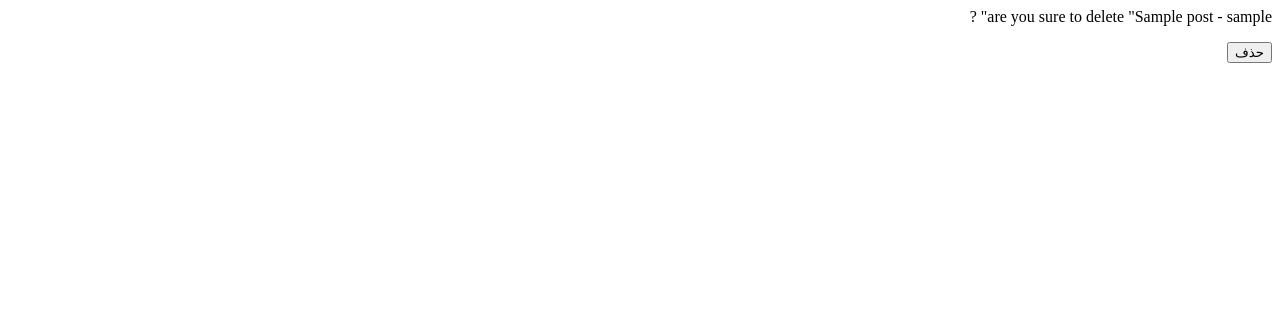
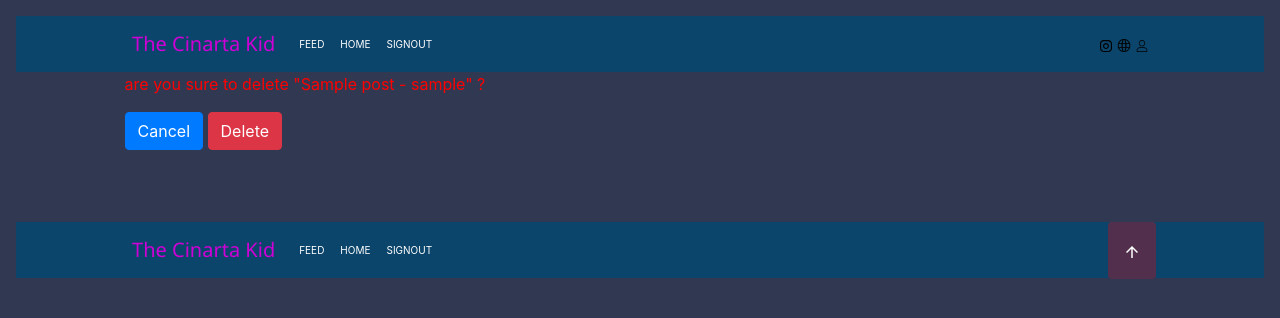
Before and after one commit to engiAsadi/IE-GalleryProject, a Django app: page /delete/1 in a window 1280 px wide. Shown: the top 318 px of the page. Run offline with Django 3.2, Linux system fonts and the light colour scheme; a user stored in the database is signed in; tables that the repository leaves empty hold one stand-in row (values such as "Sample post"); some libraries are stand-ins or nearby versions.

Commit message:
post confirm delete + next & prev page + post owner added

```diff
--- a/static/css/styles2.css
+++ b/static/css/styles2.css
@@ -108,7 +108,10 @@ footer {
     float: right;
 
 }
-
+.container {
+    max-width: 1920px;
+    width: 85%;
+}
 .vertical-menu {
     width: 15%;
     position: absolute;
--- a/templates/gallery/post_confirm_delete.html
+++ b/templates/gallery/post_confirm_delete.html
@@ -1,6 +1,23 @@
-<div dir="rtl">
+{% extends 'base.html' %}
+
+{% load static %}
+{% block title %}DELETE{% endblock %}
+
+
+{% block main %}
+
+
+
+<div class="container">
 	<form method="post">{% csrf_token %}
-        <p>are you sure to delete "{{object}}" ?</p>
-	    <input type="submit" value="حذف">
+        <p style="color: red;">are you sure to delete "{{object}}" ?</p>
+		<button class="btn btn-primary" onClick="javascript:history.go(-1);">Cancel</button>
+		<button type="submit" class="btn btn-danger">Delete</button>
 	</form>
 </div>
+<br><br><br>
+
+
+
+
+{% endblock %}
--- a/templates/gallery/post_detail.html
+++ b/templates/gallery/post_detail.html
@@ -25,7 +25,9 @@
 
                 <div class="col-sm-12" style="color: white; text-align: left; padding: 0; width: 100%; margin: 0;padding: 0; margin-bottom: 13%;">
                 <div style="text-align: left; font-size: 80%;">
-                    {{post.description}}
+                    {{post.description}}<br><hr>
+
+                    By : {{post.user.username}}
                 </div>
             </div>
 
```
Also changed, not shown: templates/gallery/home.html (+16 -13 lines), templates/gallery/post_list.html (+10 -12 lines), README.md.
